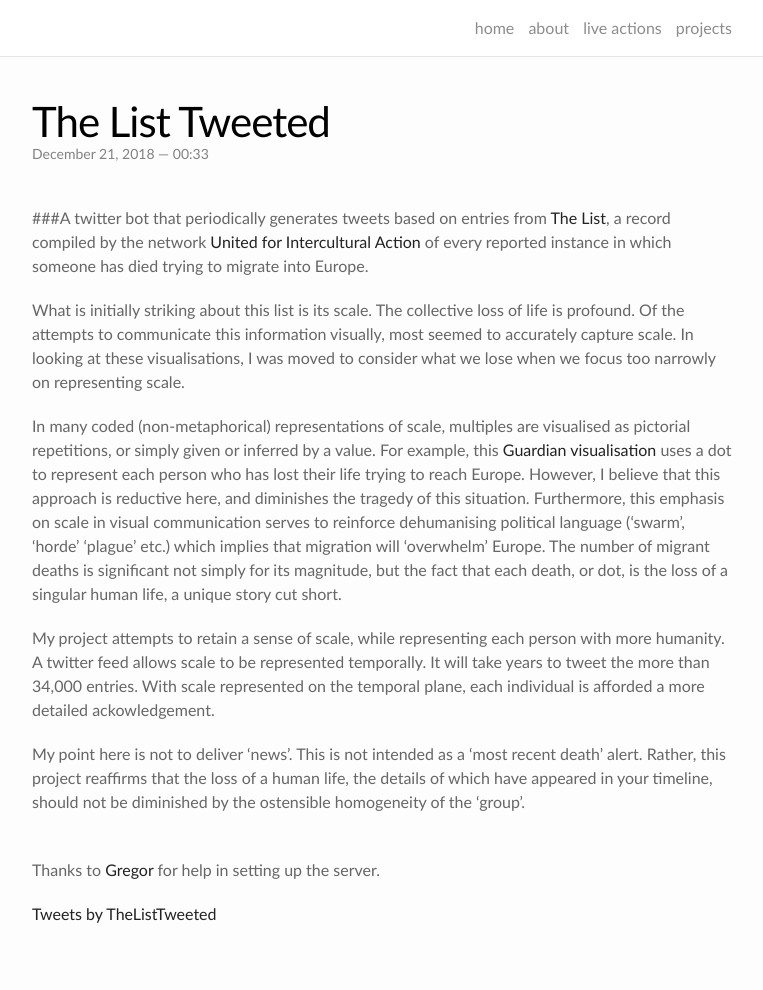
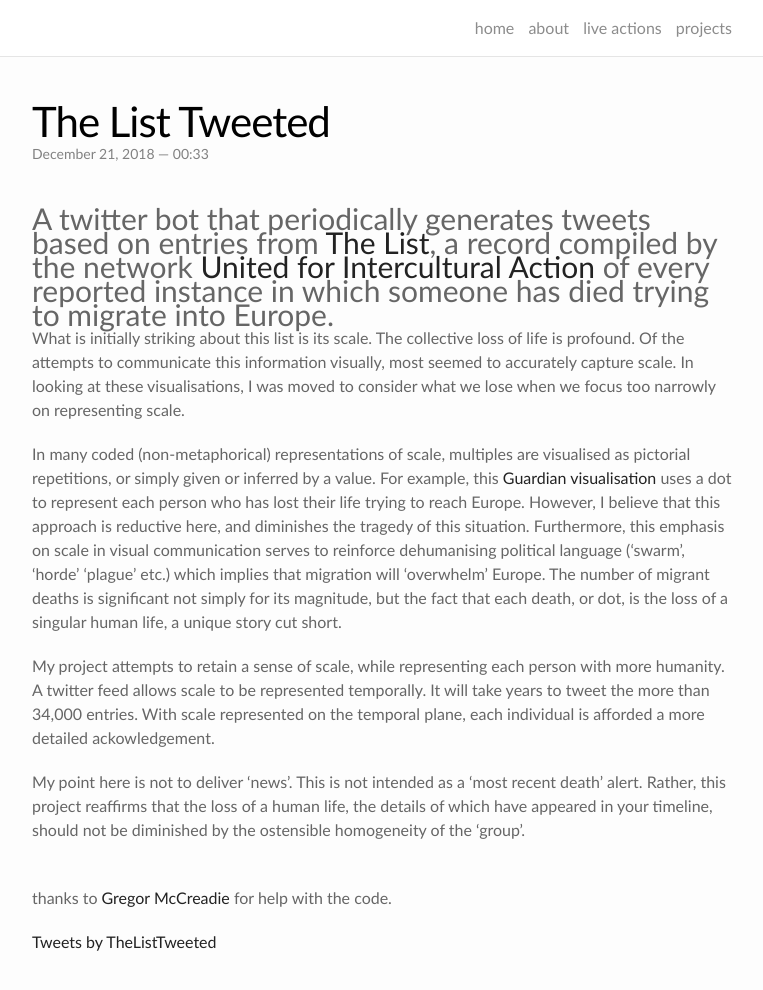
Before and after one commit to martindisley/martindisley.github.io, a Jekyll site: the page built from _portfolio/1_project.markdown, in a window 1280 px wide and 1074 px high. Shown: the top 990 px of the window, without its empty margins (258-1021 px from the left). Built offline with Jekyll 4.4.1, drawn with Linux system fonts in a browser that asks for light colours; nearby versions of some CDN libraries; comment, search, counter and statistics services are not loaded.

Commit message:
the list text02

```diff
--- a/_portfolio/1_project.markdown
+++ b/_portfolio/1_project.markdown
@@ -4,7 +4,7 @@ title: The List Tweeted
 description: Twitter Bot
 img: /img/thelist.jpg
 ---
-###A twitter bot that periodically generates tweets based on entries from [The List](https://uploads.guim.co.uk/2018/06/19/TheList.pdf), a record compiled by the network [United for Intercultural Action](https://www.unitedagainstracism.org) of every reported instance in which someone has died trying to migrate into Europe.
+### A twitter bot that periodically generates tweets based on entries from [The List](https://uploads.guim.co.uk/2018/06/19/TheList.pdf), a record compiled by the network [United for Intercultural Action](https://www.unitedagainstracism.org) of every reported instance in which someone has died trying to migrate into Europe.
 
 What is initially striking about this list is its scale. The collective loss of life is profound. Of the attempts to communicate this information visually, most seemed to accurately capture scale. In looking at these visualisations, I was moved to consider what we lose when we focus too narrowly on representing scale.
 
@@ -15,7 +15,7 @@ My project attempts to retain a sense of scale, while representing each person w
 My point here is not to deliver 'news'. This is not intended as a 'most recent death' alert. Rather, this project reaffirms that the loss of a human life, the details of which have appeared in your timeline, should not be diminished by the ostensible homogeneity of the 'group'.
 
 <br>
-Thanks to [Gregor](https://twitter.com/GregorMcC) for help in setting up the server.
+thanks to [Gregor McCreadie](https://twitter.com/GregorMcC) for help with the code.
 <br>
 
 <a class="twitter-timeline" href="https://twitter.com/TheListTweeted?ref_src=twsrc%5Etfw">Tweets by TheListTweeted</a> <script async src="https://platform.twitter.com/widgets.js" charset="utf-8"></script>
```
